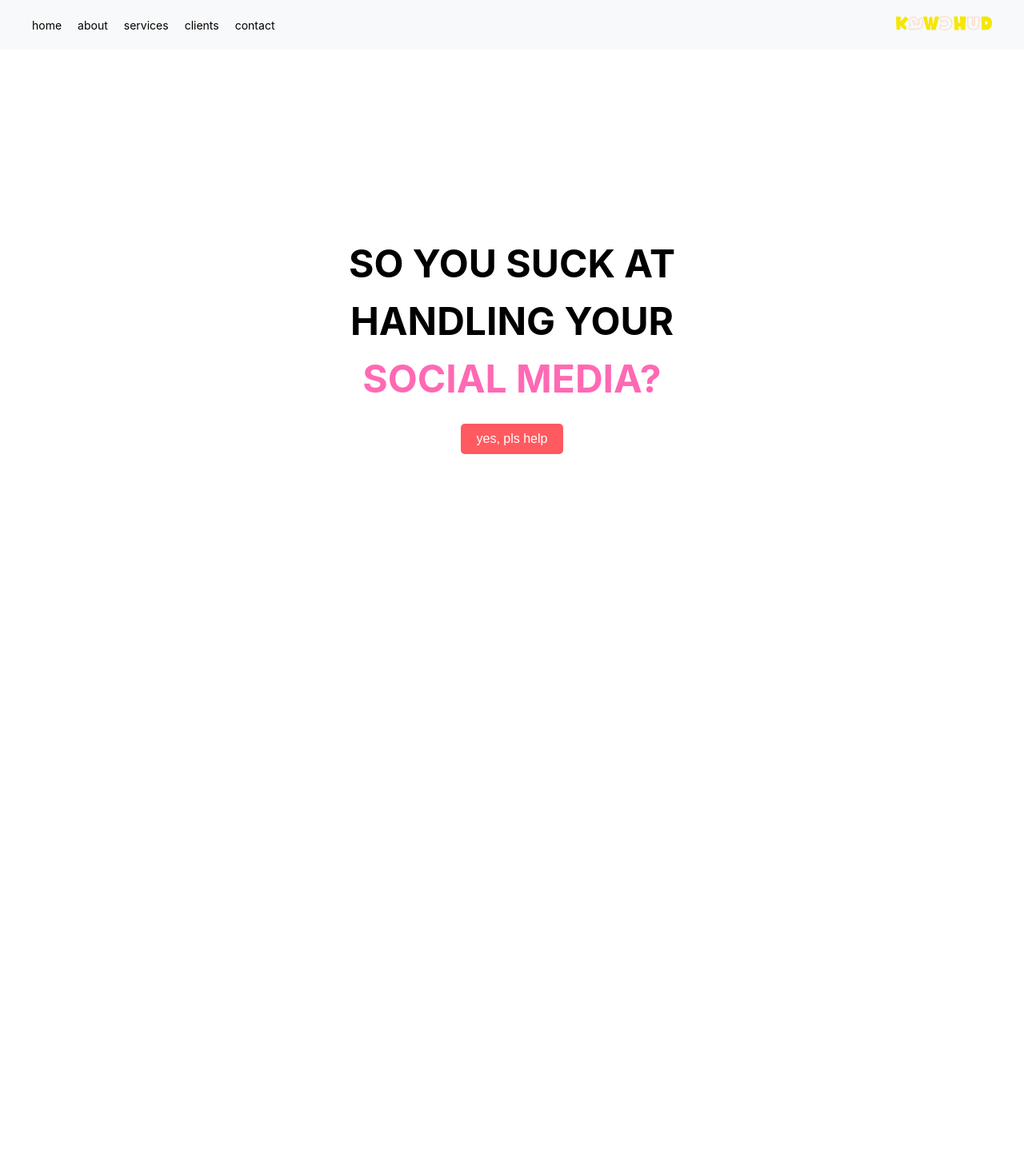
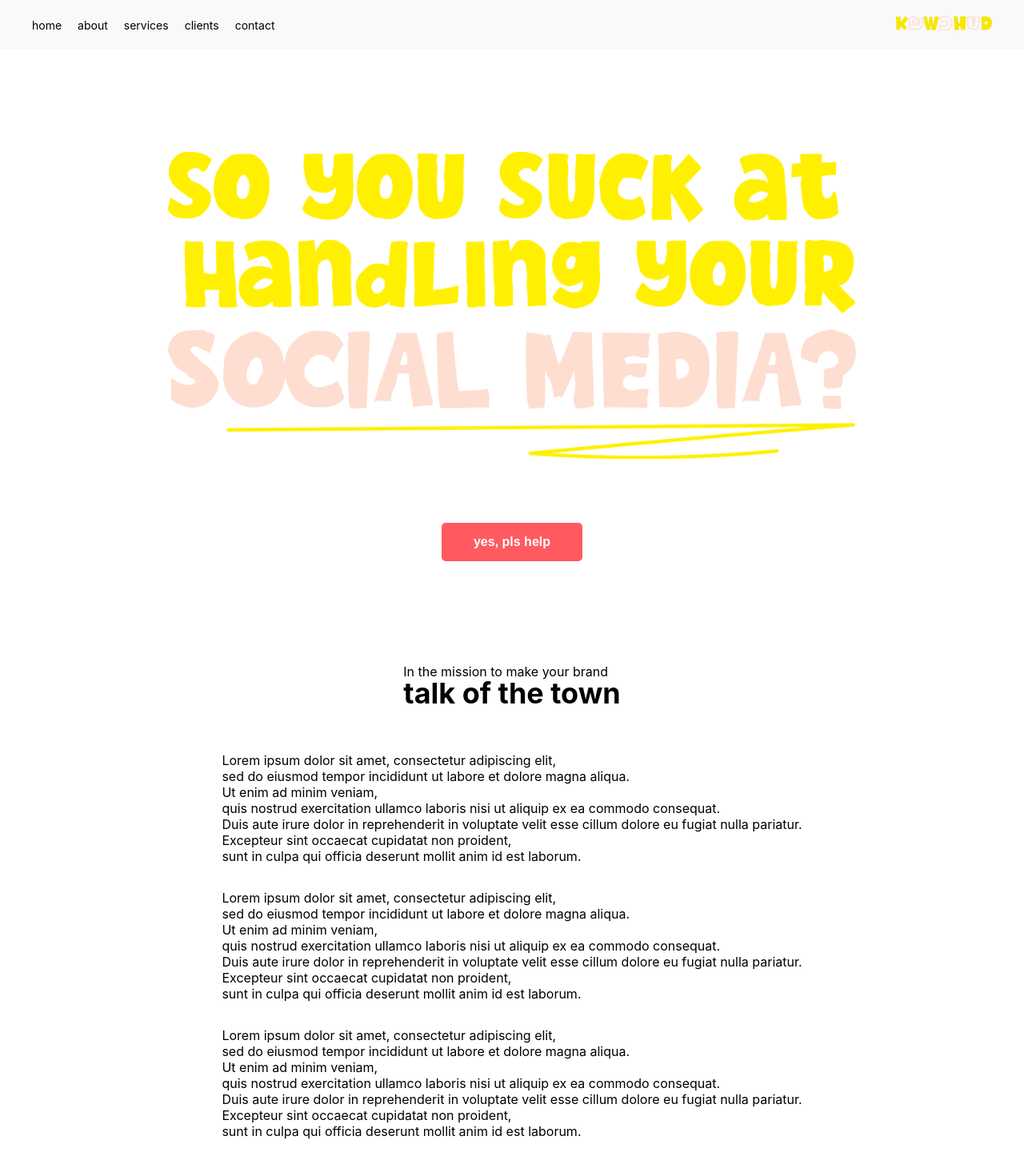
Before and after one commit to StevenKwek/Team-Collaboration, a React (Create React App) app: page / in a window 1280 px wide. Shown: the whole page at 80% size. Before the commit the page ends 800 px from the top, so only its background shows below. Built offline with nearby package versions, Linux system fonts and the light colour scheme.

Commit message:
added new section

```diff
--- a/src/App.css
+++ b/src/App.css
@@ -1,55 +1,19 @@
-/* .App {
-  text-align: center;
-}
-
-.App-logo {
-  height: 40vmin;
-  pointer-events: none;
-}
-
-@media (prefers-reduced-motion: no-preference) {
-  .App-logo {
-    animation: App-logo-spin infinite 20s linear;
-  }
-}
-
-.App-header {
-  background-color: #282c34;
-  min-height: 100vh;
-  display: flex;
-  flex-direction: column;
-  align-items: center;
-  justify-content: center;
-  font-size: calc(10px + 2vmin);
-  color: white;
-}
-
-.App-link {
-  color: #61dafb;
-}
-
-@keyframes App-logo-spin {
-  from {
-    transform: rotate(0deg);
-  }
-  to {
-    transform: rotate(360deg);
-  }
-} */
-
-/* .container {
-  display: flex;
-  justify-content: center;
-  align-items: center;
-  height: 100vh;
-  text-align: center;
-} */
-
 /* Container utama */
 .container {
   display: flex;
   flex-direction: column;
   min-height: 100vh;
+}
+
+.about{
+  display:flex;
+  flex-direction: column;
+  align-items: center;
+}
+
+.subline1{
+  margin-top: -5px;
+  font-size: 36px;
 }
 
 /* Navbar dengan padding */
@@ -82,12 +46,14 @@
 
 /* Content styling */
 .content {
+  margin: 10%;
   display: flex;
   flex-direction: column;
   justify-content: center;
   align-items: center;
   text-align: center;
   flex-grow: 1; /* Mengisi sisa ruang di container */
+  overflow-y: auto;
 }
 
 .content h1 {
@@ -105,12 +71,13 @@
   background-color: #ff5a5f;
   color: white;
   border: none;
-  padding: 10px 20px;
+  padding: 15px 40px;
   font-size: 1rem;
   border-radius: 5px;
   cursor: pointer;
-  margin-top: 20px;
+  margin-top: 80px;
   transition: background-color 0.3s ease;
+  font-weight: bold;
 }
 
 .help-button:hover {
--- a/src/App.js
+++ b/src/App.js
@@ -1,6 +1,9 @@
 // import logo from './logo.svg';
+import React from 'react';
 import logo from './images/Logo_Kawachud.png'
 import './App.css';
+import SectionBaru from './about.js';
+import logo2 from './images/content home.svg'
 
 function App() {
   return (
@@ -17,14 +20,13 @@ function App() {
         <img src={logo} alt="Logo" />
         </div>
       </nav>
+
       <div className="content">
-        <h1>
-          SO YOU SUCK AT <br />
-          HANDLING YOUR <br />
-          <span>SOCIAL MEDIA?</span>
-        </h1>
+      <img src={logo2} alt="Home Content" className="content-image" />
         <button className="help-button">yes, pls help</button>
       </div>
+
+      <SectionBaru></SectionBaru>
     </div>
   );
   //   <div className="App">
--- /dev/null
+++ b/src/about.js
@@ -0,0 +1,38 @@
+import React from 'react';
+
+const SectionBaru = () => {
+    return (
+<section className="about" id="about">
+<div>In the mission to make your brand
+<b><p className="subline1">talk of the town</p></b>
+</div>
+
+<p>Lorem ipsum dolor sit amet, consectetur adipiscing elit, <br />
+    sed do eiusmod tempor incididunt ut labore et dolore magna aliqua. <br />
+    Ut enim ad minim veniam, <br />
+    quis nostrud exercitation ullamco laboris nisi ut aliquip ex ea commodo consequat. <br />
+    Duis aute irure dolor in reprehenderit in voluptate velit esse cillum dolore eu fugiat nulla pariatur. <br />
+    Excepteur sint occaecat cupidatat non proident, <br />
+    sunt in culpa qui officia deserunt mollit anim id est laborum.</p>
+
+    <p>Lorem ipsum dolor sit amet, consectetur adipiscing elit, <br />
+    sed do eiusmod tempor incididunt ut labore et dolore magna aliqua. <br />
+    Ut enim ad minim veniam, <br />
+    quis nostrud exercitation ullamco laboris nisi ut aliquip ex ea commodo consequat. <br />
+    Duis aute irure dolor in reprehenderit in voluptate velit esse cillum dolore eu fugiat nulla pariatur. <br />
+    Excepteur sint occaecat cupidatat non proident, <br />
+    sunt in culpa qui officia deserunt mollit anim id est laborum.</p>
+
+    <p>Lorem ipsum dolor sit amet, consectetur adipiscing elit, <br />
+    sed do eiusmod tempor incididunt ut labore et dolore magna aliqua. <br />
+    Ut enim ad minim veniam, <br />
+    quis nostrud exercitation ullamco laboris nisi ut aliquip ex ea commodo consequat. <br />
+    Duis aute irure dolor in reprehenderit in voluptate velit esse cillum dolore eu fugiat nulla pariatur. <br />
+    Excepteur sint occaecat cupidatat non proident, <br />
+    sunt in culpa qui officia deserunt mollit anim id est laborum.</p>
+
+</section>
+    );
+};
+
+export default SectionBaru;
```
